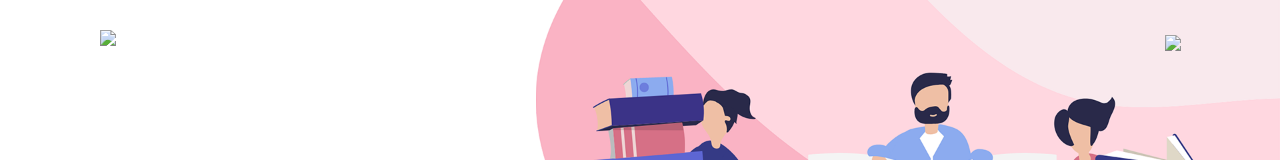
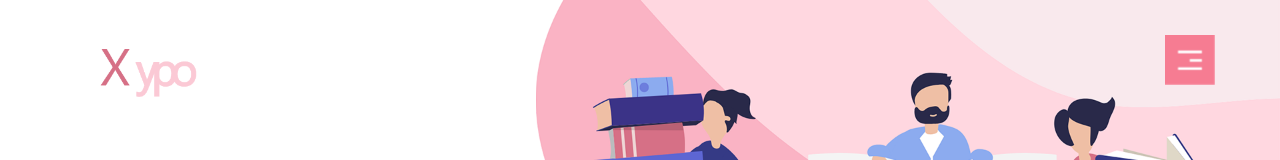
Before and after one commit to Sk2457/pro1, a plain HTML site: page index.html in a window 1280 px wide. Shown: the top 160 px of the page. Drawn offline with Linux system fonts and the light colour scheme; some packages are replaced by stand-ins of ours; a script that the page names is missing.

Commit message:
Update index.html

```diff
--- a/index.html
+++ b/index.html
@@ -357,7 +357,7 @@ height:70vh;
 <body>
 <div id="header">
 <div class="container">
-<img src="ig/logo1.png" class="logo">
+<img src="logo1.png" class="logo">
 <div class="header-text">
 <h1>The purpose is to<br>teach, bing learning to people</h1>
 <span class="square"></span>
@@ -385,7 +385,7 @@ Lorem ipsum dolor sitdipiscing.Lorem ipsum dolor sit adipiscingelit.Etiam eu luc
 <li><a href="#contact">CONTACT</a></li>
 </ul>
 </nav>
-<img src="ig/menu.png" id="menuBtn">
+<img src="menu.png" id="menuBtn">
 
 
 
```
